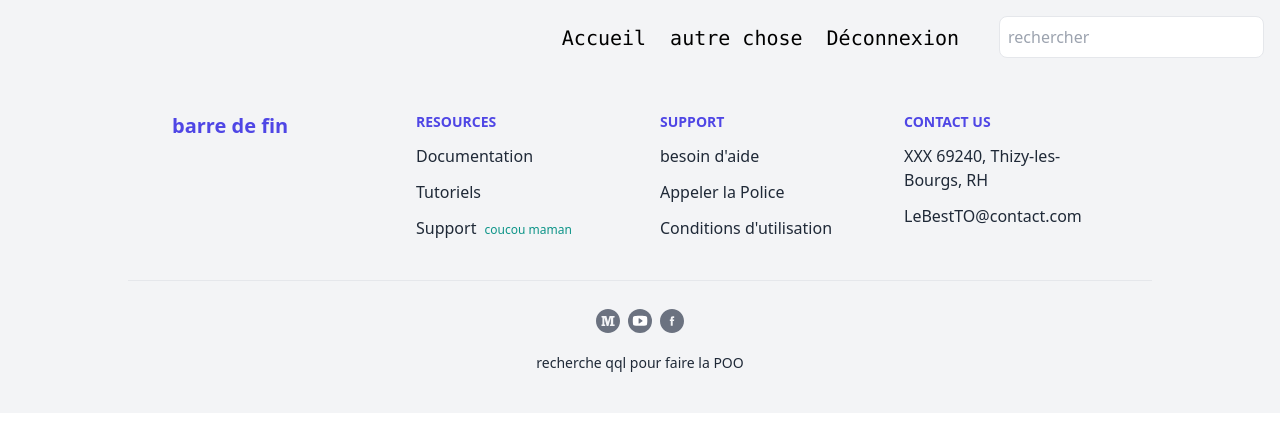
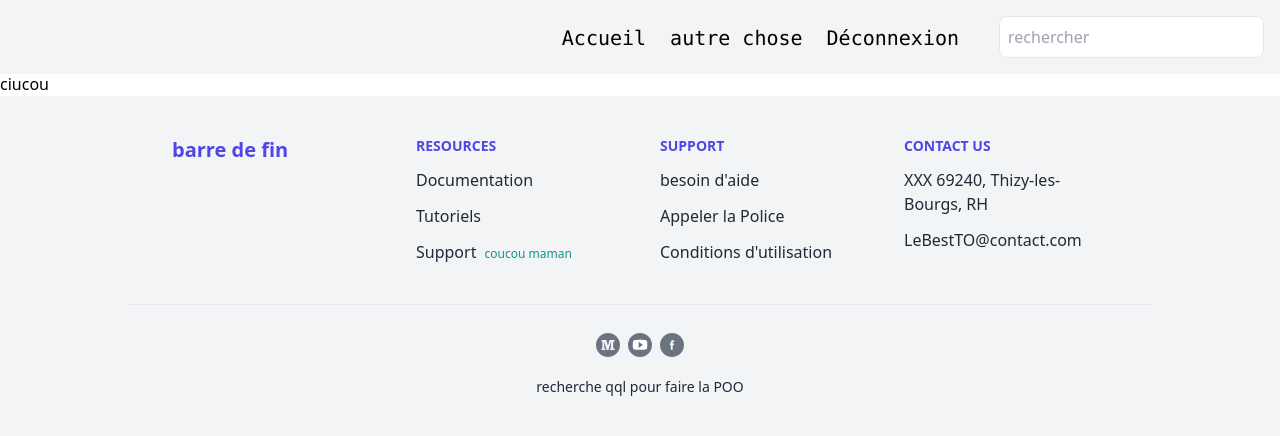
Before and after one commit to AxelCF/comparOperator, a PHP site: page /adm.php in a window 1280 px wide. Shown: the top 436 px of the page. Run offline with PHP 8.4, Linux system fonts and the light colour scheme; data that the repository does not hold is empty; some libraries are stand-ins or nearby versions.

Commit message:
adm iset

```diff
--- a/adm.php
+++ b/adm.php
@@ -5,6 +5,7 @@ include './util/autoload.php';
 $manager = new Manager;
 $rltdestination = $manager->getAllDestination();
 ?>
+ciucou
 <?php
 foreach ($rltdestination as $result) {
 ?>
```
